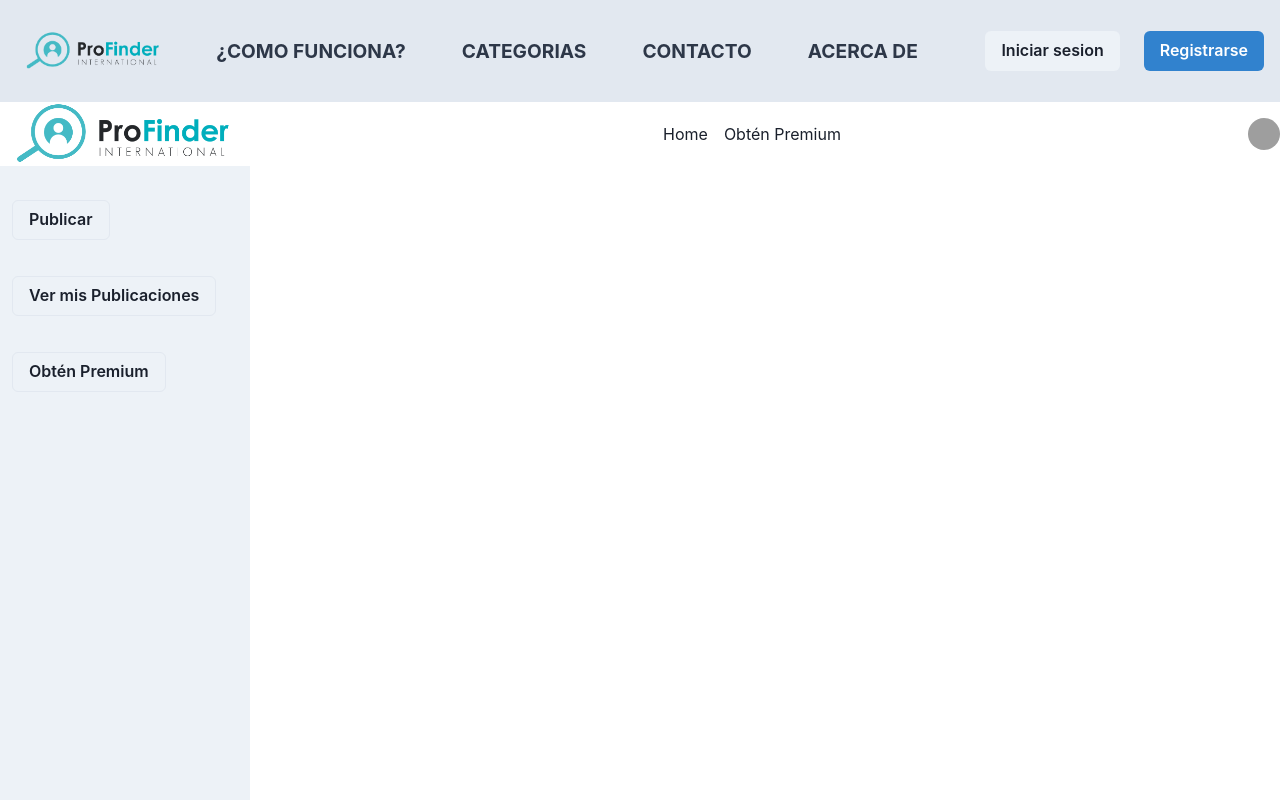
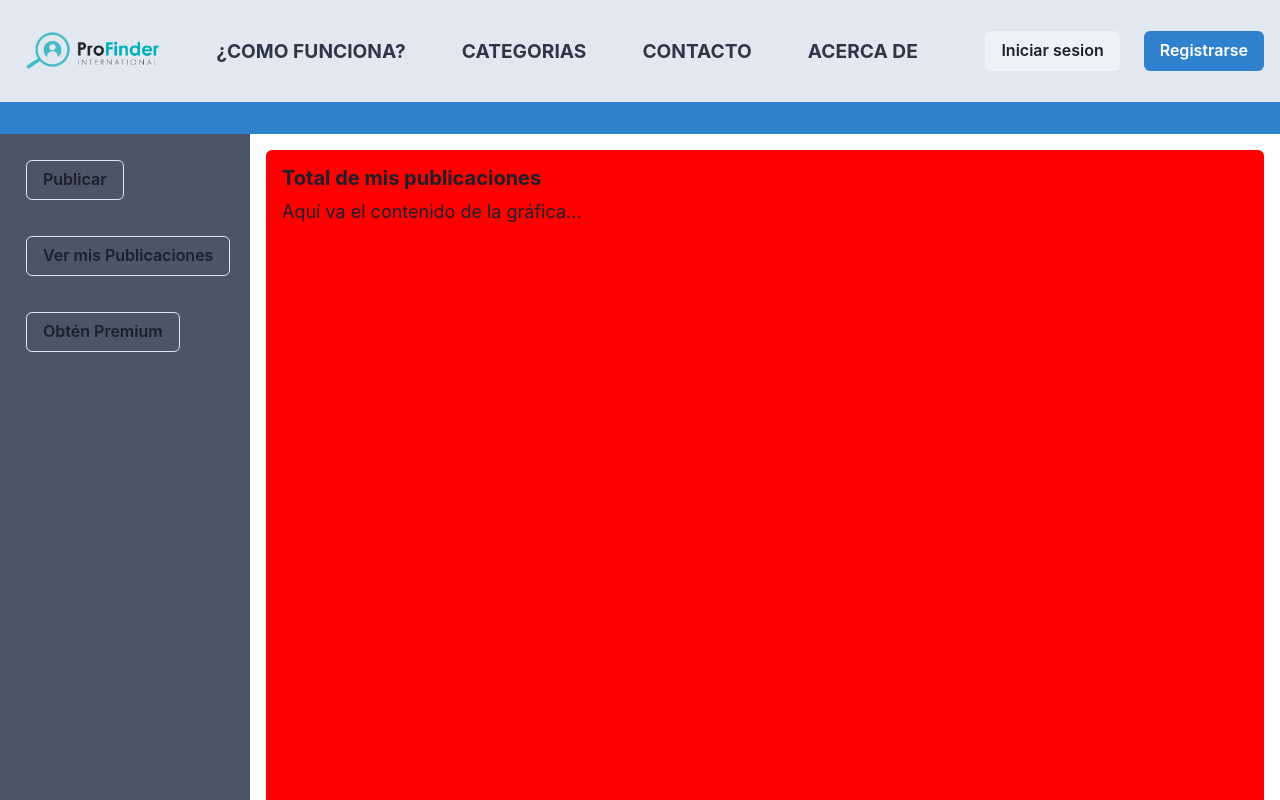
Before and after one commit to JosueEC/Profinder-client, a React (Vite) app: page /dashboardSuppliers in a window 1280 px wide. Shown: the top 800 px of the page. Built offline with nearby package versions, Linux system fonts and the light colour scheme; grey boxes are pictures that could not be loaded.

Commit message:
prueba dash

```diff
--- a/src/App.jsx
+++ b/src/App.jsx
@@ -11,7 +11,8 @@ import DetailSupplier from "./views/DetailsSupplier/DetailsSupplier";
 import UserLogin from "./views/UserLogin/UserLogin";
 import UserRegister from "./views/UserRegister/UserRegister.jsx";
 import FormCliente from "./views/FormCliente/FormCliente.jsx";
-import NavbarDashboard from "./views/DashboardSuppliers/NavbarDashboard.jsx";
+import DashboardSuppliers from './views/DashboardSuppliers/Sidebar'
+// import NavbarDashboard from "./views/DashboardSuppliers/NavbarDashboard.jsx";
 import DashboardClient from "./views/DashboardClient/DashboardClient/DashboardClient.jsx";
 import FeedbackForm from './components/Feedback/FormFeedback.jsx'
 import LoggedNavbar from './components/LoggedNavbar/LoggedNavbar.jsx'
@@ -23,7 +24,7 @@ import DashboardClientCategories from "./views/DashboardClient/DashboardClientCa
 import DashboardClientFeedbackForm from "./views/DashboardClient/DashboardClientFeedbackForm/DashboardClientFeedbackForm";
 import DashboardClientHelp from "./views/DashboardClient/DashboardClientHelp/DashboardClientHelp";
 import FormServicio from "../src/views/FormServicio/FormServicio";
-
+import Dashboard from "./views/DashboardSuppliers/Dashboard";
 
 function App() {
   const setSessionState = useSessionState(state => state.setSessionState)
@@ -43,6 +44,8 @@ function App() {
     <div>
       {session.status ? <LoggedNavbar /> : <Navbar />}
       <Routes>
+      <Route path="/dashboardSuppliers" element={<DashboardSuppliers/>} />
+
         <Route path="/" element={<HomePage />} />
         <Route path="/feedback" element={<FeedbackForm/>} />
         <Route path="/dashboardClient" element={<DashboardClient/>} />
@@ -52,7 +55,7 @@ function App() {
         <Route path="/dashboardClient/categories" element={<DashboardClientCategories/>}/>
         <Route path="/dashboardClient/feedbackform" element={<DashboardClientFeedbackForm/>}/>
         <Route path="/dashboardClient/help" element={<DashboardClientHelp/>}/>
-        <Route path="/dashboardSuppliers" element={<NavbarDashboard />} />
+        {/* <Route path="/dashboardSuppliers" element={<NavbarDashboard />} /> */}
         <Route path="/categories" element={<Categories />} />
         <Route path="/comofunciona" element={<HowDoesItWork />} />
         <Route path="/registerProvider" element={<FromProvider />} />
--- /dev/null
+++ b/src/views/DashboardSuppliers/Dashboard.jsx
@@ -0,0 +1,51 @@
+import { Box, Flex, Text, Heading, VStack, Divider, IconButton, Button } from '@chakra-ui/react';
+import { FiSettings, FiUser, FiBell } from 'react-icons/fi';
+
+const Dashboard = () => {
+  return (
+    <Box>
+      {/* Encabezado */}
+      <Flex align="center" justify="space-between" py={4} px={6} bg="blue.500" color="white">
+        <Heading size="md">Dashboard</Heading>
+        <IconButton
+          icon={<FiSettings />}
+          variant="ghost"
+          colorScheme="whiteAlpha"
+          aria-label="Configuración"
+        />
+      </Flex>
+
+      {/* Contenido principal */}
+      <Flex>
+        {/* Barra lateral */}
+        <Box w="250px" bg="gray.100" p={4}>
+          <VStack spacing={4} align="flex-start">
+            <Button leftIcon={<FiUser />} variant="ghost" justifyContent="flex-start">
+              Mi perfil
+            </Button>
+            <Button leftIcon={<FiBell />} variant="ghost" justifyContent="flex-start">
+              Notificaciones
+            </Button>
+            <Button leftIcon={<FiSettings />} variant="ghost" justifyContent="flex-start">
+              Configuración
+            </Button>
+            <Divider />
+            <Button leftIcon={<FiUser />} variant="ghost" justifyContent="flex-start">
+              Usuarios
+            </Button>
+            <Button leftIcon={<FiSettings />} variant="ghost" justifyContent="flex-start">
+              Ajustes
+            </Button>
+          </VStack>
+        </Box>
+
+        {/* Contenido principal */}
+        <Box flex="1" p={4}>
+          <Text fontSize="xl">Contenido principal del dashboard</Text>
+        </Box>
+      </Flex>
+    </Box>
+  );
+};
+
+export default Dashboard;
--- a/src/views/DashboardSuppliers/Sidebar.jsx
+++ b/src/views/DashboardSuppliers/Sidebar.jsx
@@ -1,23 +1,25 @@
+import React, { useState } from "react";
 import {
   Box,
-  Stack,
+  Flex,
   useColorModeValue,
   IconButton,
   Collapse,
   Button,
+  Heading,
+  Text,
+  Stack,
 } from "@chakra-ui/react";
 import { Link } from "react-scroll";
 import { HamburgerIcon, CloseIcon } from "@chakra-ui/icons";
-import { useState } from "react";
 
-const DashboardClient = () => {
+const DashboardSuppliers = () => {
   const [isOpen, setIsOpen] = useState(false);
 
   const toggleCollapse = () => {
     setIsOpen(!isOpen);
   };
 
-  // llevar luego a otro componente
   const linkStyle = {
     display: "block",
     padding: "10px",
@@ -29,69 +31,69 @@ const DashboardClient = () => {
   };
 
   return (
-    <Box
-      as="aside"
-      w="250px"
-      h="100vh"
-      bg={useColorModeValue("gray.100", "gray.900")}
-      py={6}
-      px={0.5}
-    >
+    <Box height="100vh" display="flex" flexDirection="column">
+      {/* Encabezado */}
+      <Flex align="center" justify="space-between" py={4} px={6} bg="blue.500" color="white">
+        <IconButton
+          icon={<HamburgerIcon />}
+          variant="ghost"
+          colorScheme="whiteAlpha"
+          aria-label="Abrir menú"
+          onClick={toggleCollapse}
+          display={{ base: "block", md: "none" }}
+        />
+      </Flex>
+
+      <Flex flex="1">
+        {/* Barra lateral */}
+        <Box w="250px" bg="gray.600" p={4}>
           <Stack spacing={4}>
             <Link to="publicaciones" spy smooth duration={500} style={linkStyle}>
               <Button variant="outline">Publicar</Button>
             </Link>
-        <Link
-          to="nuevas-publicaciones"
-          spy
-          smooth
-          duration={500}
-          style={linkStyle}
-        >
+            <Link to="nuevas-publicaciones" spy smooth duration={500} style={linkStyle}>
               <Button variant="outline">Ver mis Publicaciones</Button>
             </Link>
             <Link to="obtener-premium" spy smooth duration={500} style={linkStyle}>
               <Button variant="outline">Obtén Premium</Button>
             </Link>
           </Stack>
+        </Box>
 
-      <IconButton
-        icon={isOpen ? <CloseIcon /> : <HamburgerIcon />}
-        variant="ghost"
-        size="md"
-        onClick={toggleCollapse}
-        aria-label={isOpen ? "Cerrar menú" : "Abrir menú"}
-        display={{ base: "block", md: "none" }}
-        alignSelf="flex-end"
-      />
+        {/* Panel principal */}
+        <Box flex="1" p={4}>
+          {/* Caja para renderizar la gráfica */}
+          <Box
+            bg={useColorModeValue("red", "gray.500")}
+            p={4}
+            borderRadius="md"
+            aspectRatio={1}
+            boxShadow="md"
+          >
+            <Heading size="md" mb={2}>Total de mis publicaciones</Heading>
+            <Text fontSize="lg">Aquí va el contenido de la gráfica...</Text>
+          </Box>
+        </Box>
+      </Flex>
 
+      {/* Colapso de la barra lateral en dispositivos móviles */}
       <Collapse in={isOpen}>
-        <Stack spacing={2}>
+        <Box w="250px" bg="gray.900" p={4}>
+          <Stack spacing={4}>
             <Link to="publicaciones" spy smooth duration={500} style={linkStyle}>
               <Button variant="outline">Publicaciones</Button>
             </Link>
-          <Link
-            to="nuevas-publicaciones"
-            spy
-            smooth
-            duration={500}
-            style={linkStyle}
-          >
+            <Link to="nuevas-publicaciones" spy smooth duration={500} style={linkStyle}>
               <Button variant="outline">Nuevas Publicaciones</Button>
             </Link>
-          <Link
-            to="obtener-premium"
-            spy
-            smooth
-            duration={500}
-            style={linkStyle}
-          >
+            <Link to="obtener-premium" spy smooth duration={500} style={linkStyle}>
               <Button variant="outline">Obtén Premium</Button>
             </Link>
           </Stack>
+        </Box>
       </Collapse>
     </Box>
   );
 };
 
-export default DashboardClient;
+export default DashboardSuppliers;
```
Lines whose indentation alone changed are shown as unchanged.
